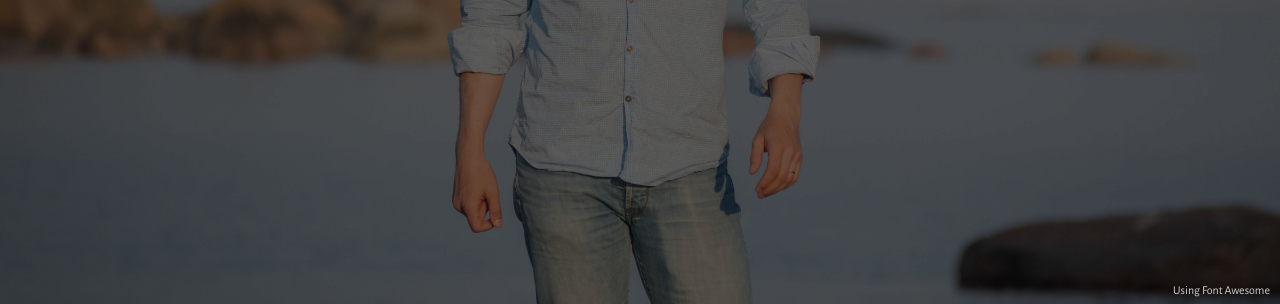
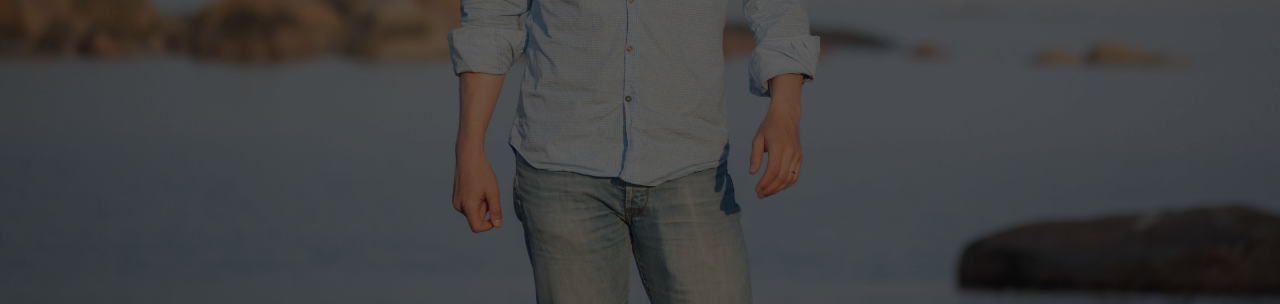
Before and after one commit to joakimgunst/gunst.fi, a Gatsby site: page / in a window 1280 px wide. Shown: the part 496-800 px from the top of the page. Built offline with nearby package versions, Linux system fonts and the light colour scheme; Gatsby itself is replaced by a stand-in of ours.

Commit message:
Remove unnecessary attribution

```diff
--- a/src/pages/index.jsx
+++ b/src/pages/index.jsx
@@ -25,10 +25,6 @@ const Page = () => (
           <img src={linkedInIcon} alt="LinkedIn" />
         </a>
       </div>
-
-      <div className="front-attribution">
-        Using <a href="https://fontawesome.com/license/free">Font Awesome</a>
-      </div>
     </div>
   </Layout>
 )
--- a/src/styles/front.scss
+++ b/src/styles/front.scss
@@ -76,17 +76,3 @@
     opacity: 1;
   }
 }
-
-.front-attribution {
-  font-size: 0.75rem;
-  position: absolute;
-  bottom: 5px;
-  right: 10px;
-  color: $transparent-white;
-  a {
-    color: $transparent-white;
-  }
-  a:hover {
-    color: #fff;
-  }
-}
```
